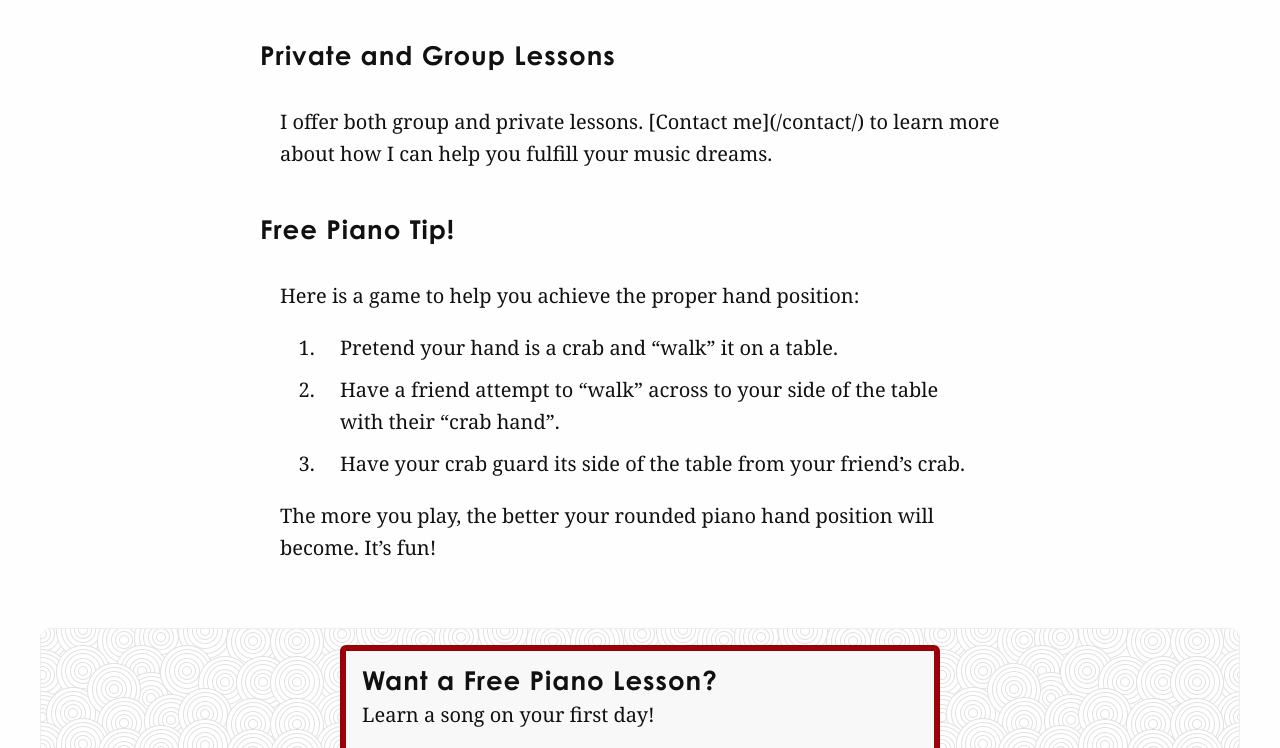
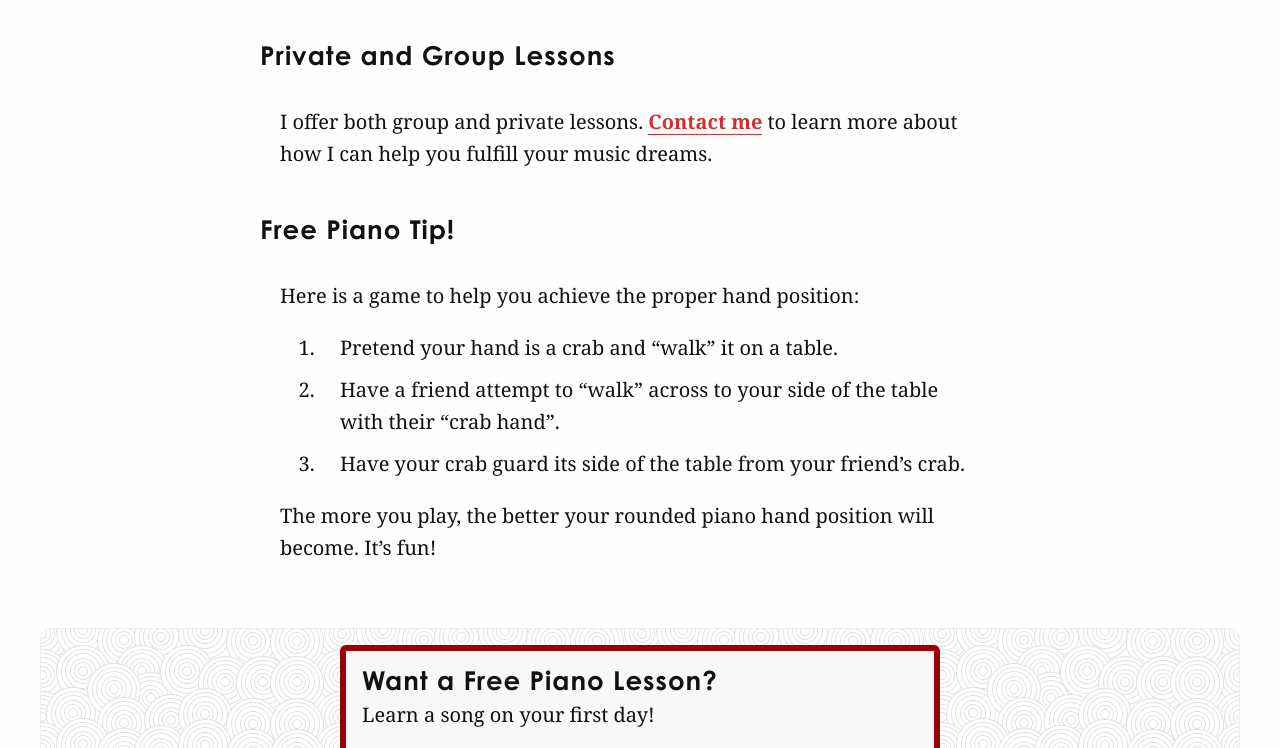
Before and after one commit to cchaiken/ccms, a Jekyll site: the page built from piano-lessons.md, in a window 1280 px wide and 900 px high, scrolled down 4234 px, cut to the strip 152-900 px from the top of the window. Built offline with Jekyll 4.4.1, drawn with Linux system fonts in a browser that asks for light colours; some web fonts are replaced.

Commit message:
Updated Piano Lessons

```diff
--- a/piano-lessons.md
+++ b/piano-lessons.md
@@ -79,7 +79,7 @@ You’ll quickly develop the ability to play chords and modern accompaniments in
 
 ## Private and Group Lessons
 
-I offer both group and private lessons. \[Contact me\]({{ '/contact/' | relative_url }}) to learn more about how I can help you fulfill your music dreams.
+I offer both group and private lessons. [Contact me]({{ '/contact/' | relative_url }}) to learn more about how I can help you fulfill your music dreams.
 
 ## Free Piano Tip!
 
```
